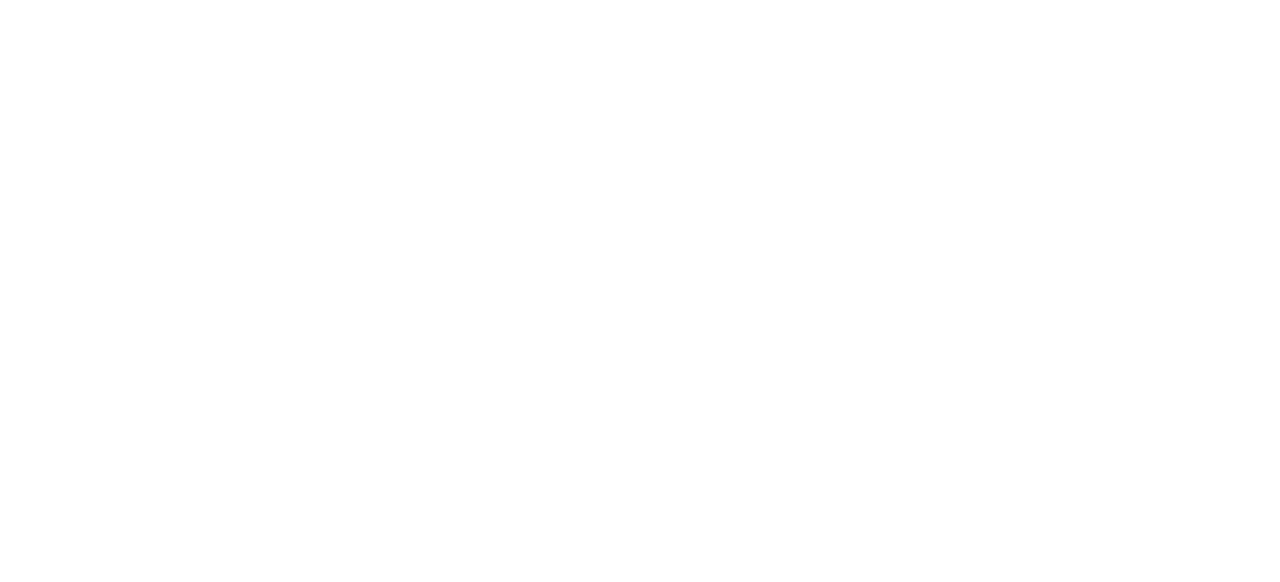
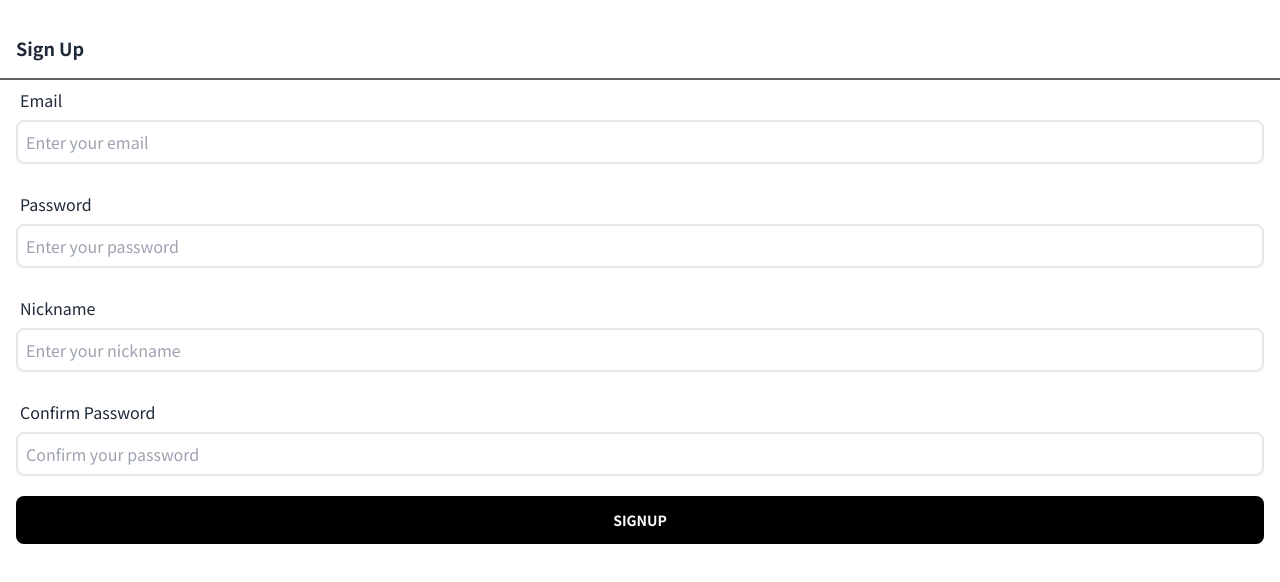
Before and after one commit to 2023-LIKELION-SYU-HACKATHON/Bavel-FE, a React (Vite) app: page /signup in a window 1280 px wide. Before the commit this address had no page. Shown: the top 582 px of the page. Built offline with nearby package versions, Linux system fonts and the light colour scheme.

Commit message:
#14 회원가입 페이지 레이아웃 구현

```diff
--- a/src/App.tsx
+++ b/src/App.tsx
@@ -4,12 +4,14 @@ import MainPage from './pages/MainPage';
 import PostDetailPage from './pages/PostDetailPage';
 import NewPostPage from './pages/NewPostPage';
 import LoginPage from './pages/LoginPage';
+import SignUpPage from './pages/SignUpPage';
 
 function App() {
   return (
     <Routes>
       <Route path="/" element={<MainPage />} />
       <Route path="/login" element={<LoginPage />} />
+      <Route path="/signup" element={<SignUpPage />} />
       <Route path="/post/:postId" element={<PostDetailPage />} />
       {/* 추후에 /post/:idx 사용하고 useParams 사용예정 */}
       <Route path="/post/new" element={<NewPostPage />} />
--- /dev/null
+++ b/src/features/signUp/signUpButton.tsx/SignUpButton.tsx
@@ -0,0 +1,20 @@
+const SignUpButton = () => {
+  return (
+    <div className="flex gap-2">
+      <button
+        type="submit"
+        className="font-semibold text-black border-2 btn w-1/2 border-black bg-white hover:bg-white hover:border-black"
+      >
+        Cancel
+      </button>
+      <button
+        type="submit"
+        className="font-semibold text-white border-0 btn w-1/2 bg-black hover:bg-black"
+      >
+        SignUp
+      </button>
+    </div>
+  );
+};
+
+export default SignUpButton;
--- /dev/null
+++ b/src/features/signUp/signUpForm/SignUpForm.tsx
@@ -0,0 +1,75 @@
+import { SubmitHandler, useForm } from 'react-hook-form';
+import SignUpInput from '../signUpInput/SignUpInput';
+
+interface SignUpForm {
+  nickname: string;
+  email: string;
+  password: string;
+  passwordConfirm: string;
+}
+
+const SignUpForm = () => {
+  const {
+    handleSubmit,
+    control,
+    formState: { errors },
+    watch,
+  } = useForm<SignUpForm>();
+  const onSubmit: SubmitHandler<SignUpForm> = data => console.log(data);
+
+  const password = watch('password'); // Get the value of the 'password' field
+
+  return (
+    <form
+      className="flex flex-col w-full gap-5 px-4"
+      onSubmit={handleSubmit(onSubmit)}
+    >
+      <SignUpInput
+        id="id"
+        type="text"
+        label="Email"
+        placeholder={'Enter your email'}
+        errors={errors}
+        control={control}
+        pattern="^[a-zA-Z0-9+-\_.]+@[a-zA-Z0-9-]+\.[a-zA-Z0-9-.]+$"
+      />
+      <SignUpInput
+        id="password"
+        type="password"
+        label="Password"
+        placeholder={'Enter your password'}
+        errors={errors}
+        control={control}
+        pattern="^(?=.*[A-Za-z])(?=.*\d)(?=.*[@$!%*?&])[A-Za-z\d@$!%*?&]{8,}$"
+      />
+      <SignUpInput
+        id="nickname"
+        type="text"
+        label="Nickname"
+        placeholder={'Enter your nickname'}
+        errors={errors}
+        control={control}
+      />
+      <SignUpInput
+        id="passwordConfirm"
+        type="password"
+        label="Confirm Password"
+        placeholder="Confirm your password"
+        errors={errors}
+        control={control}
+        validate={{
+          previousPassword: (value: string) =>
+            value === password || 'Passwords do not match', // Validation function to check if passwords match
+        }}
+      />
+      <button
+        type="submit"
+        className="font-semibold text-white border-0 btn bg-black hover:bg-black"
+      >
+        SignUp
+      </button>
+    </form>
+  );
+};
+
+export default SignUpForm;
--- /dev/null
+++ b/src/features/signUp/signUpInput/SignUpInput.tsx
@@ -0,0 +1,71 @@
+import { Controller, FieldErrors, Control } from 'react-hook-form';
+
+interface SignUpInputProps {
+  id: string; // input id
+  type: string; // input type
+  label: string; // input 왼쪽 위 label
+  errors: FieldErrors; // react-hook-form 에서 제공하는 error 객체
+  placeholder: string; //placeholder
+  control: Control<any>; // react-hook-form 에서 제공하는 control 객체
+  pattern?: string; // input의 정규식 패턴
+  validate?: any;
+}
+
+// react-hook-form 의 Form에 사용되는 커스텀 Input 입니다.
+const SignUpInput = ({
+  id,
+  type,
+  label,
+  errors,
+  placeholder,
+  control,
+  pattern,
+  validate,
+}: SignUpInputProps) => {
+  return (
+    <div>
+      <div className="relative w-full form-control ">
+        <label className="label">
+          <span className="label-text font-medium text-base">{label}</span>
+        </label>
+        <Controller
+          defaultValue={''}
+          control={control}
+          name={id}
+          rules={{
+            required: true,
+            pattern: pattern ? new RegExp(pattern) : undefined,
+            validate: validate,
+          }}
+          render={({ field }) => (
+            <>
+              <input
+                {...field}
+                type={type}
+                placeholder={placeholder}
+                className="w-full p-2 border-2 rounded-lg"
+              />
+            </>
+          )}
+        />
+      </div>
+      {errors[id] && errors[id]?.type === 'required' && (
+        <span className="text-base text-red-500">{`${label}는 필수 항목입니다.`}</span>
+      )}
+      {errors[id] && errors[id]?.type === 'pattern' && (
+        <span className="text-base text-red-500">
+          {label === 'Email'
+            ? '이메일의 형식이 올바르지 않습니다.'
+            : label === 'Password'
+            ? '영문자, 숫자, 특수문자를 포함한 8자리 이상의 비밀번호로 설정해주세요.'
+            : `${label} 형식이 올바르지 않습니다.`}
+        </span>
+      )}
+      {errors[id] && errors[id]?.type === 'validate' && (
+        <span className="text-base text-red-500">ㅇㄴㄹ</span>
+      )}
+    </div>
+  );
+};
+
+export default SignUpInput;
--- /dev/null
+++ b/src/pages/SignUpPage.tsx
@@ -0,0 +1,13 @@
+import SignUpForm from '@/features/signUp/signUpForm/SignUpForm';
+import { Layout, SignUpPageHeader } from '@/ui';
+
+const SignUpPage = () => {
+  return (
+    <Layout DisableHeader DisableFooter>
+      <SignUpPageHeader />
+      <SignUpForm />
+    </Layout>
+  );
+};
+
+export default SignUpPage;
--- /dev/null
+++ b/src/ui/header/SignUpPageHeader.tsx
@@ -0,0 +1,9 @@
+const SignUpPageHeader = () => {
+  return (
+    <header className="flex items-end justify-start w-screen h-20 p-4 z-50 border-b-2 bg-white border-bavel-gray-dark">
+      <span className="font-semibold text-lg">Sign Up</span>
+    </header>
+  );
+};
+
+export default SignUpPageHeader;
--- a/src/ui/header/index.ts
+++ b/src/ui/header/index.ts
@@ -1,3 +1,3 @@
 import Header from './Header';
-
-export { Header };
+import SignUpPageHeader from './SignUpPageHeader';
+export { Header, SignUpPageHeader };
```
Also changed, not shown: src/features/signUp/index.ts (added).
